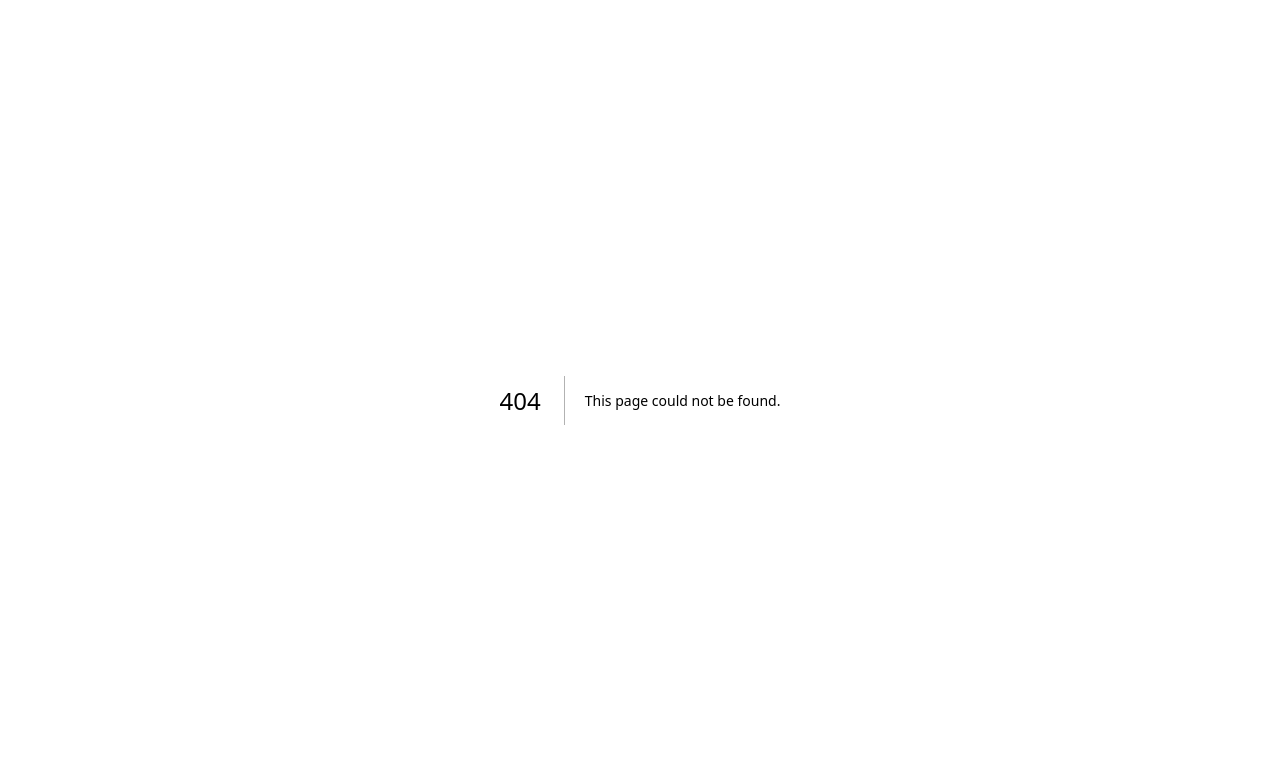
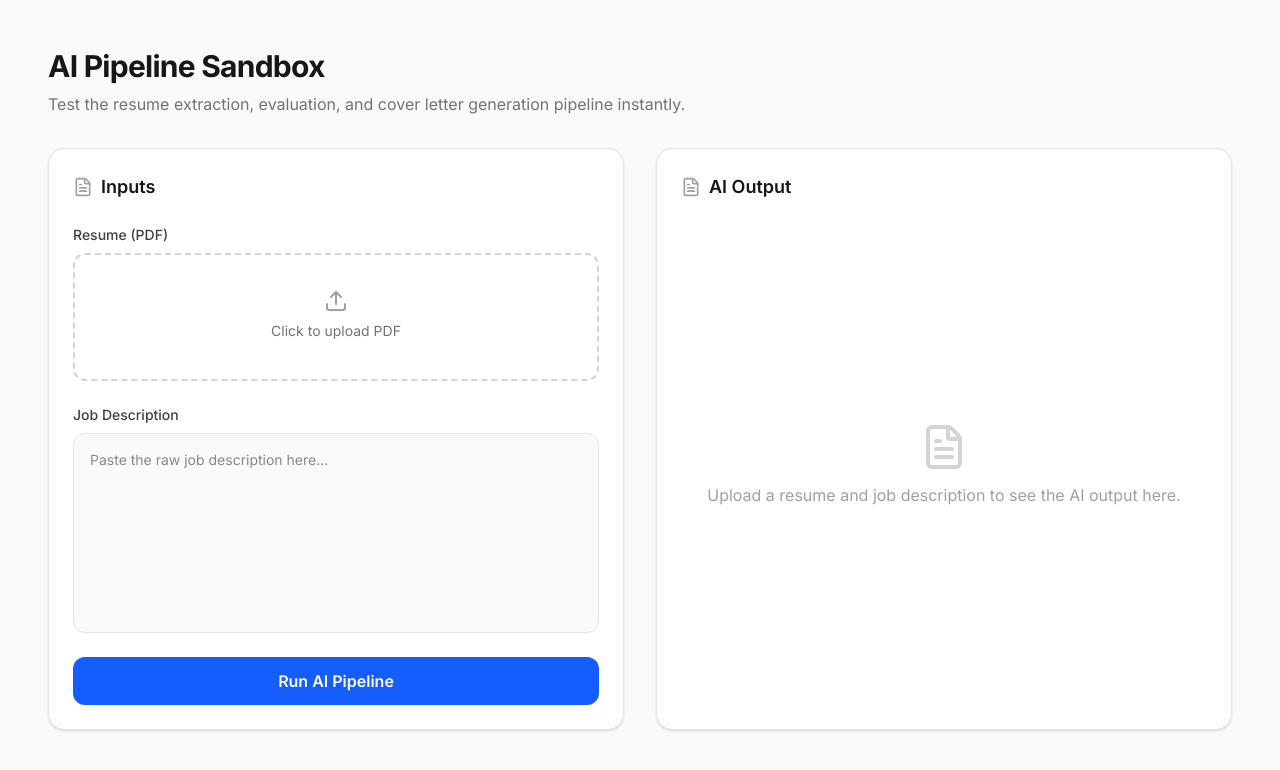
Before and after one commit to siddarthpatelkama/PlacementOPS, a Next.js app in the folder frontend/: page /sandbox in a window 1280 px wide. Before the commit this address had no page. Shown: the top 770 px of the page. Built offline with nearby package versions, Linux system fonts and the light colour scheme.

Commit message:
feat: implement Evaluator Sandbox route and UI

```diff
--- /dev/null
+++ b/frontend/src/app/sandbox/page.tsx
@@ -0,0 +1,193 @@
+'use client';
+
+import React, { useState } from 'react';
+import { Loader2, FileText, Upload, AlertCircle } from 'lucide-react';
+
+export default function SandboxPage() {
+  const [resumeFile, setResumeFile] = useState<File | null>(null);
+  const [rawJd, setRawJd] = useState('');
+
+  const [isProcessing, setIsProcessing] = useState(false);
+  const [error, setError] = useState<string | null>(null);
+
+  const [result, setResult] = useState<{
+    matchScore: number;
+    missingSkills: string[];
+    coverLetter: string;
+  } | null>(null);
+
+  const handleRunPipeline = async () => {
+    if (!resumeFile || !rawJd.trim()) {
+      setError('Please provide both a PDF resume and a Job Description.');
+      return;
+    }
+
+    setIsProcessing(true);
+    setError(null);
+    setResult(null);
+
+    const formData = new FormData();
+    formData.append('resume', resumeFile);
+    formData.append('rawJd', rawJd);
+
+    try {
+      const backendUrl = process.env.NEXT_PUBLIC_BACKEND_URL || 'http://localhost:5000';
+      const response = await fetch(`${backendUrl}/api/sandbox`, {
+        method: 'POST',
+        body: formData,
+      });
+
+      const data = await response.json();
+
+      if (!response.ok) {
+        throw new Error(data.error || 'Failed to process pipeline');
+      }
+
+      setResult({
+        matchScore: data.matchScore,
+        missingSkills: data.missingSkills || [],
+        coverLetter: data.coverLetter || '',
+      });
+    } catch (err: any) {
+      setError(err.message || 'An unexpected error occurred.');
+    } finally {
+      setIsProcessing(false);
+    }
+  };
+
+  const getScoreColor = (score: number) => {
+    if (score >= 80) return 'text-emerald-500';
+    if (score >= 50) return 'text-amber-500';
+    return 'text-red-500';
+  };
+
+  return (
+    <div className="min-h-screen bg-neutral-50 dark:bg-neutral-950 p-6 md:p-12 font-sans">
+      <div className="max-w-7xl mx-auto space-y-8">
+        <header>
+          <h1 className="text-3xl font-bold text-neutral-900 dark:text-white tracking-tight">AI Pipeline Sandbox</h1>
+          <p className="text-neutral-500 dark:text-neutral-400 mt-2">Test the resume extraction, evaluation, and cover letter generation pipeline instantly.</p>
+        </header>
+
+        <div className="grid grid-cols-1 lg:grid-cols-2 gap-8">
+
+          {/* ── Inputs Column ── */}
+          <div className="bg-white dark:bg-neutral-900 border border-neutral-200 dark:border-neutral-800 rounded-2xl p-6 shadow-sm flex flex-col gap-6">
+            <h2 className="text-lg font-semibold text-neutral-900 dark:text-white flex items-center gap-2">
+              <FileText className="w-5 h-5 text-neutral-400" /> Inputs
+            </h2>
+
+            <div>
+              <label className="block text-sm font-medium text-neutral-700 dark:text-neutral-300 mb-2">Resume (PDF)</label>
+              <label className="flex flex-col items-center justify-center w-full h-32 border-2 border-dashed border-neutral-300 dark:border-neutral-700 rounded-xl cursor-pointer hover:bg-neutral-50 dark:hover:bg-neutral-800/50 transition-colors">
+                <div className="flex flex-col items-center justify-center pt-5 pb-6 text-neutral-500">
+                  <Upload className="w-6 h-6 mb-2 text-neutral-400" />
+                  <p className="text-sm">{resumeFile ? resumeFile.name : 'Click to upload PDF'}</p>
+                </div>
+                <input
+                  type="file"
+                  className="hidden"
+                  accept=".pdf"
+                  onChange={(e) => setResumeFile(e.target.files?.[0] || null)}
+                />
+              </label>
+            </div>
+
+            <div className="flex-1 flex flex-col">
+              <label className="block text-sm font-medium text-neutral-700 dark:text-neutral-300 mb-2">Job Description</label>
+              <textarea
+                className="flex-1 w-full p-4 rounded-xl border border-neutral-200 dark:border-neutral-800 bg-neutral-50 dark:bg-neutral-950 text-neutral-900 dark:text-white text-sm focus:outline-none focus:ring-2 focus:ring-blue-500 resize-none min-h-[200px]"
+                placeholder="Paste the raw job description here..."
+                value={rawJd}
+                onChange={(e) => setRawJd(e.target.value)}
+              />
+            </div>
+
+            <button
+              onClick={handleRunPipeline}
+              disabled={isProcessing}
+              className="w-full flex items-center justify-center gap-2 bg-blue-600 hover:bg-blue-700 text-white py-3 rounded-xl font-semibold disabled:opacity-50 transition-all active:scale-[0.98]"
+            >
+              {isProcessing ? <><Loader2 className="w-5 h-5 animate-spin" /> Processing Pipeline...</> : 'Run AI Pipeline'}
+            </button>
+
+            {error && (
+              <div className="flex items-center gap-2 text-red-600 bg-red-50 dark:bg-red-500/10 p-3 rounded-lg text-sm font-medium">
+                <AlertCircle className="w-4 h-4 flex-shrink-0" /> {error}
+              </div>
+            )}
+          </div>
+
+          {/* ── AI Output Column ── */}
+          <div className="bg-white dark:bg-neutral-900 border border-neutral-200 dark:border-neutral-800 rounded-2xl p-6 shadow-sm flex flex-col gap-6">
+            <h2 className="text-lg font-semibold text-neutral-900 dark:text-white flex items-center gap-2">
+              <FileText className="w-5 h-5 text-neutral-400" /> AI Output
+            </h2>
+
+            {isProcessing ? (
+              <div className="animate-pulse space-y-6">
+                <div className="h-20 bg-neutral-100 dark:bg-neutral-800 rounded-xl"></div>
+                <div className="space-y-2">
+                  <div className="h-4 bg-neutral-100 dark:bg-neutral-800 rounded w-1/4"></div>
+                  <div className="flex gap-2">
+                    <div className="h-6 bg-neutral-100 dark:bg-neutral-800 rounded-full w-20"></div>
+                    <div className="h-6 bg-neutral-100 dark:bg-neutral-800 rounded-full w-24"></div>
+                    <div className="h-6 bg-neutral-100 dark:bg-neutral-800 rounded-full w-16"></div>
+                  </div>
+                </div>
+                <div className="space-y-2">
+                  <div className="h-4 bg-neutral-100 dark:bg-neutral-800 rounded w-full"></div>
+                  <div className="h-4 bg-neutral-100 dark:bg-neutral-800 rounded w-full"></div>
+                  <div className="h-4 bg-neutral-100 dark:bg-neutral-800 rounded w-5/6"></div>
+                  <div className="h-4 bg-neutral-100 dark:bg-neutral-800 rounded w-full"></div>
+                  <div className="h-4 bg-neutral-100 dark:bg-neutral-800 rounded w-4/5"></div>
+                </div>
+              </div>
+            ) : result ? (
+              <div className="space-y-8 animate-fade-in">
+
+                {/* Match Score */}
+                <div>
+                  <h3 className="text-sm font-medium text-neutral-500 dark:text-neutral-400 mb-1">Match Score</h3>
+                  <div className={`text-4xl font-bold tracking-tight ${getScoreColor(result.matchScore)}`}>
+                    {result.matchScore}%
+                  </div>
+                </div>
+
+                {/* Missing Skills */}
+                <div>
+                  <h3 className="text-sm font-medium text-neutral-500 dark:text-neutral-400 mb-3">Missing Skills Identified</h3>
+                  {result.missingSkills.length > 0 ? (
+                    <div className="flex flex-wrap gap-2">
+                      {result.missingSkills.map((skill, idx) => (
+                        <span key={idx} className="px-3 py-1 bg-red-50 dark:bg-red-500/10 text-red-700 dark:text-red-400 border border-red-200 dark:border-red-500/20 rounded-full text-xs font-semibold">
+                          {skill}
+                        </span>
+                      ))}
+                    </div>
+                  ) : (
+                    <p className="text-sm font-medium text-emerald-600 dark:text-emerald-400">All required skills are present in the resume!</p>
+                  )}
+                </div>
+
+                {/* Cover Letter */}
+                <div className="flex-1">
+                  <h3 className="text-sm font-medium text-neutral-500 dark:text-neutral-400 mb-3">Generated Cover Letter</h3>
+                  <div className="p-5 bg-neutral-50 dark:bg-neutral-950 border border-neutral-200 dark:border-neutral-800 rounded-xl text-neutral-700 dark:text-neutral-300 text-sm leading-relaxed whitespace-pre-wrap max-h-[400px] overflow-y-auto">
+                    {result.coverLetter}
+                  </div>
+                </div>
+
+              </div>
+            ) : (
+              <div className="flex-1 flex flex-col items-center justify-center text-center text-neutral-400">
+                <FileText className="w-12 h-12 mb-3 text-neutral-300 dark:text-neutral-700" />
+                <p>Upload a resume and job description to see the AI output here.</p>
+              </div>
+            )}
+          </div>
+        </div>
+      </div>
+    </div>
+  );
+}
```
Also changed, not shown: 2 other files (tests, documents, lock files or other folders).
